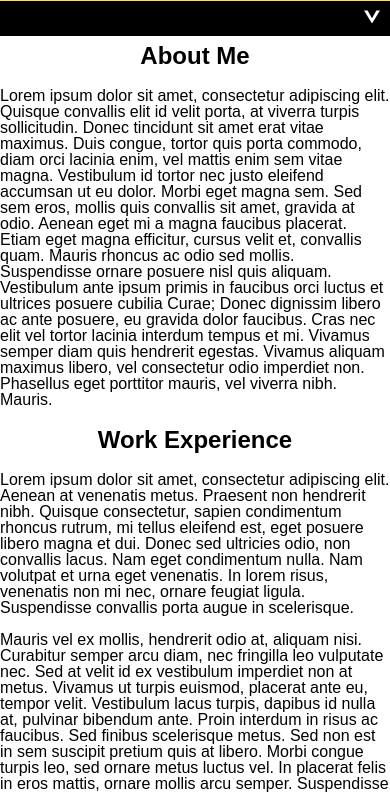
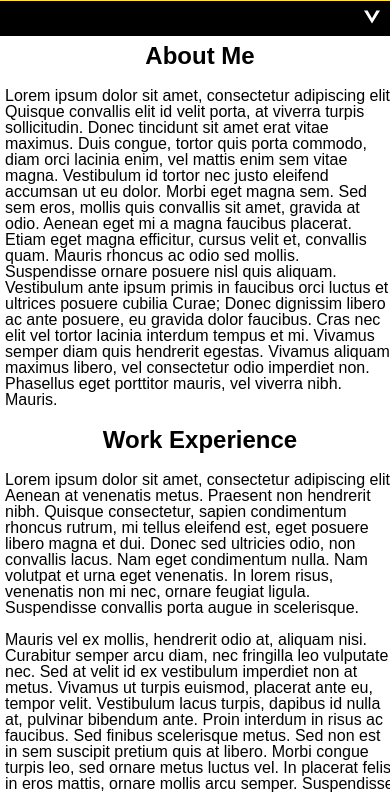
Before and after one commit to sambluca/WDAssignment2, a plain HTML site: page index.html in a window 390 px wide. Shown: the part 46-838 px from the top of the page. Drawn offline with Linux system fonts and the light colour scheme.

Commit message:
margins on mobile

```diff
--- a/layout.css
+++ b/layout.css
@@ -100,10 +100,10 @@ body {
     padding-top: 80px;
     margin-top: -80px;
 }
+
 .content {
     text-align: left;
 }
-
 
 @media screen and (max-width: 921px) {
     .image-container {
@@ -160,6 +160,8 @@ body {
     }
     .text-container {
         width: 100%;
+        padding-left: 5px;
+        padding-right: 10px;
     }
     .nav-link {
         display: block;
```
